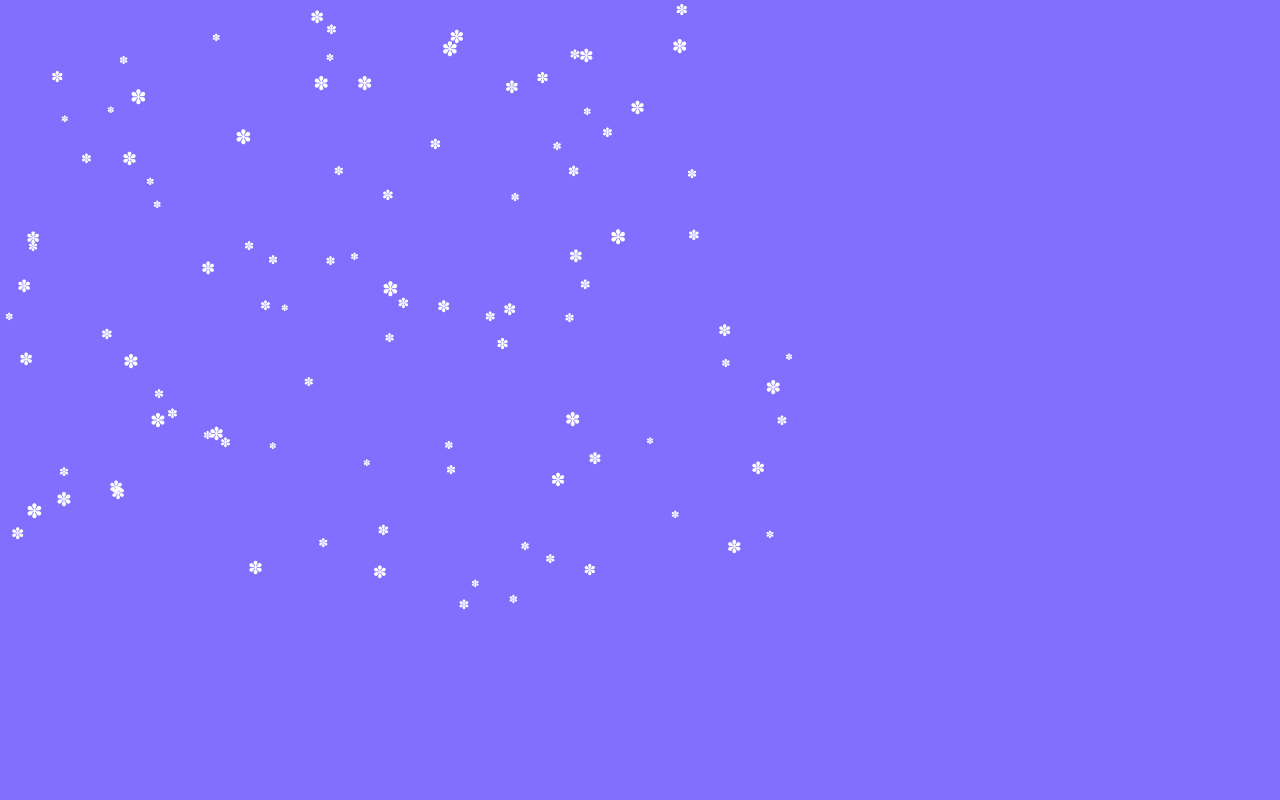
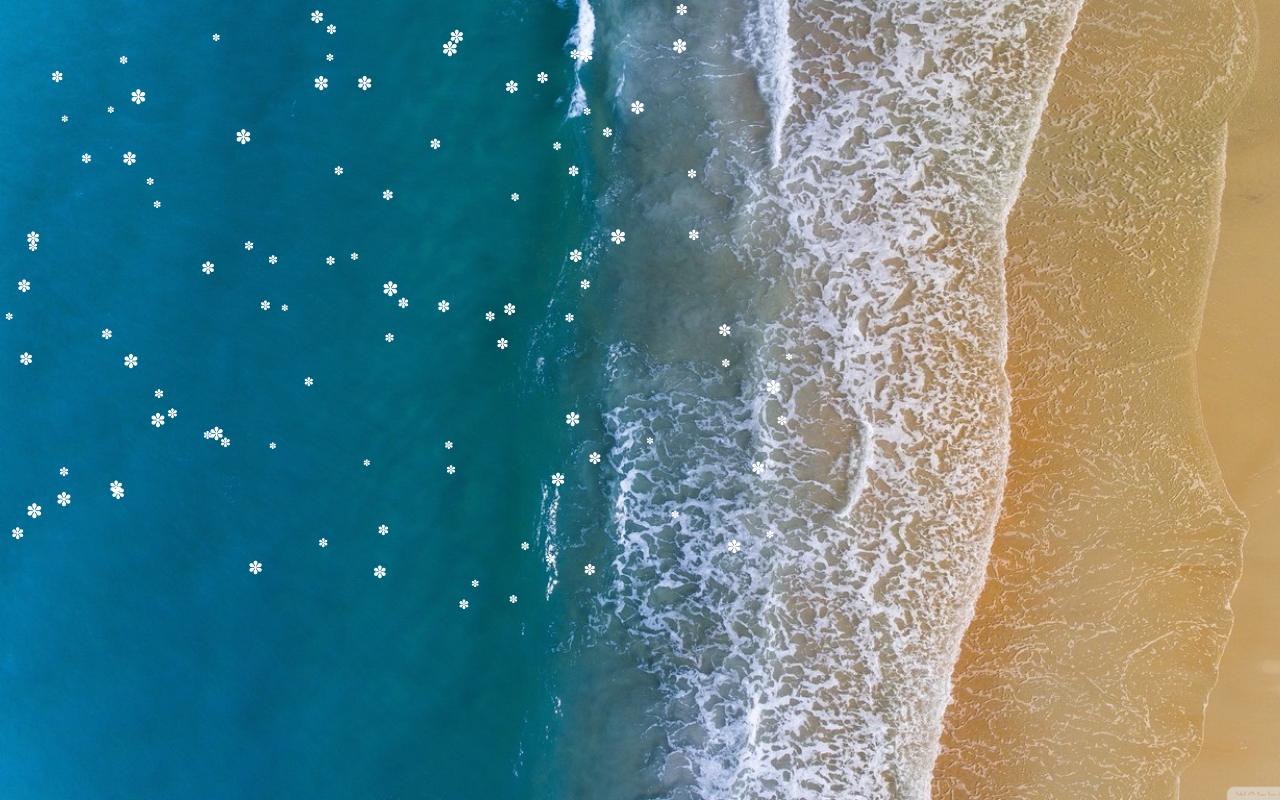
Before and after one commit to GQSunshine/gqsunshine.github.io, a plain HTML site: page html/snow.html in a window 1280 px wide. Drawn offline with Linux system fonts and the light colour scheme.

Commit message:
Update snow.html

```diff
--- a/html/snow.html
+++ b/html/snow.html
@@ -9,7 +9,8 @@
             padding: 0;
             overflow: hidden;
             height: 100%;
-            background-color: #836FFF;
+            background: url(../imgs/bg01.jpg);
+            /*background-color: #836FFF;*/
             background-size: cover;
         }
         .snow{
```
